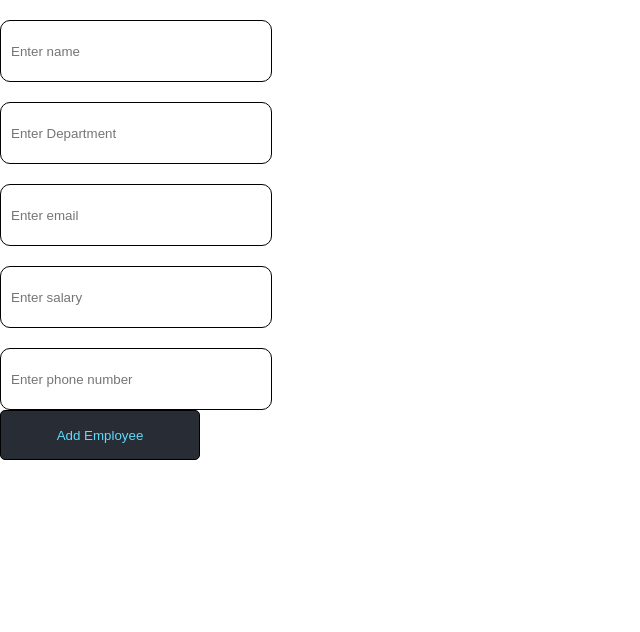
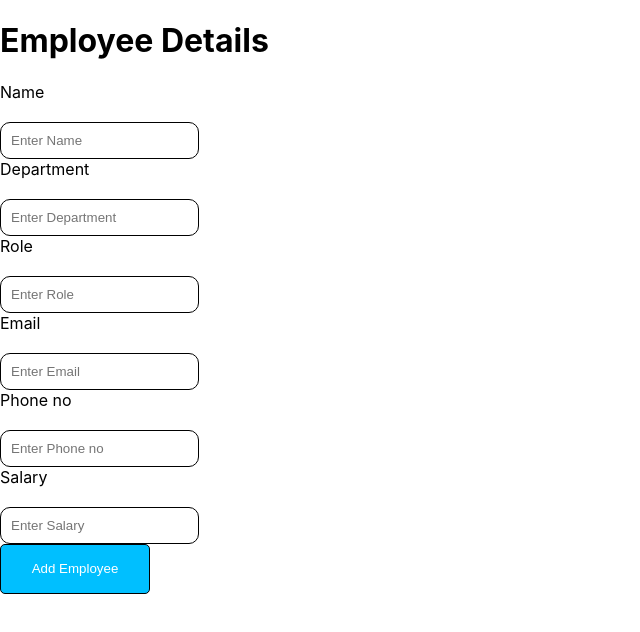
Before and after one commit to vk-vasanth-vk/Employee-Management-System, a React (Create React App) app in the folder employee-management-system/: page /create-employee in a window 1280 px wide. Shown: the top 632 px of the page, without its empty margins (0-640 px from the left). Built offline with nearby package versions, Linux system fonts and the light colour scheme.

Commit message:
List page UI ok, have to correct the Entry page

```diff
--- a/employee-management-system/package.json
+++ b/employee-management-system/package.json
@@ -3,6 +3,9 @@
   "version": "0.1.0",
   "private": true,
   "dependencies": {
+    "@emotion/react": "^11.14.0",
+    "@emotion/styled": "^11.14.0",
+    "@material-ui/core": "^4.12.4",
     "@mui/material": "^6.4.0",
     "@mui/styled-engine-sc": "^6.4.0",
     "axios": "^1.7.9",
--- a/employee-management-system/src/api/RetrieveData.jsx
+++ b/employee-management-system/src/api/RetrieveData.jsx
@@ -1,13 +1,13 @@
 import axios from "axios";
 
 // Function to retrieve employees
-export const RetrieveData = async (setEmployees, setMessage) => {
+export const RetrieveData = async (setEmployees) => {
     try {
         const response = await axios.get("http://localhost:8080/getEmployees");
 
         setEmployees(response.data); // Update the state with the fetched data
     } catch (error) {
         console.log("Error fetching employees:", error);
-        setMessage("Failed to fetch employees");
+        // setMessage("Failed to fetch employees");
     }
 };
--- a/employee-management-system/src/components/TableComponent.jsx
+++ b/employee-management-system/src/components/TableComponent.jsx
@@ -1,11 +1,18 @@
 import React, { useEffect, useState } from "react";
-import { useNavigate } from "react-router-dom";
+import { Checkbox } from "@mui/material";
 import { RetrieveData } from "../api/RetrieveData";
+import {useNavigate} from "react-router-dom";
 
-const TableComponent = () => {
+const TableComponent = ({ onSelect }) => {
     const [employees, setEmployees] = useState([]);
     const [message, setMessage] = useState("");
+    const [selectedIds, setSelectedIds] = useState([]);
     const navigate = useNavigate();
+
+    // Notify parent component of changes in selection
+    useEffect(() => {
+        onSelect(selectedIds);
+    }, [selectedIds, onSelect]);
 
     // Fetch data when the component mounts
     useEffect(() => {
@@ -20,17 +27,27 @@ const TableComponent = () => {
         navigate("/create-employee", { state: rowData }); // Pass rowData to the next page
     };
 
+    const handleCheckboxChange = (e, employee) => {
+        if (e.target.checked) {
+            setSelectedIds((prev) => [...prev, employee.id]);
+        } else {
+            setSelectedIds((prev) => prev.filter((id) => id !== employee.id));
+        }
+    };
+
     return (
-        <div className="text-black p-5">
+        <div className="text-black p-5 w-full h-[400px]">
             <table className="border-collapse border border-gray-400 w-full text-left">
                 <thead>
-                <tr className="bg-gray-200">
+                <tr className="bg-gray-300">
+                    <th></th>
                     <th scope="col">Id</th>
                     <th scope="col">Name</th>
                     <th scope="col">Department</th>
+                    <th scope="col">Role</th>
                     <th scope="col">Email</th>
+                    <th scope="col">Phone No</th>
                     <th scope="col">Salary</th>
-                    <th scope="col">Phone No</th>
                 </tr>
                 </thead>
                 <tbody>
@@ -46,30 +63,36 @@ const TableComponent = () => {
                             data-email={employee.email}
                             data-salary={employee.salary}
                             data-phone={employee.phoneNo}
-                            onClick={updateDetails} // Pass event to the handler
+                            onClick={(e) => {
+                                if (e.target.type === "checkbox" || e.target.closest("td").querySelector("input[type='checkbox']"))
+                                    return;
+                                updateDetails(e);
+                            }}
                         >
+                            <td className="border-none">
+                                <Checkbox
+                                    onChange={(e) => handleCheckboxChange(e, employee)}
+                                    checked={selectedIds.includes(employee.id)}
+                                />
+                            </td>
                             <td>{employee.id}</td>
                             <td>{employee.name}</td>
                             <td>{employee.department}</td>
+                            <td></td>
                             <td>{employee.email}</td>
+                            <td>{employee.phoneNo}</td>
                             <td>{employee.salary}</td>
-                            <td>{employee.phoneNo}</td>
                         </tr>
                     ))
                 ) : (
                     <tr>
-                        <td
-                            colSpan="5"
-                            className="border border-gray-400 px-4 py-2 text-center"
-                        >
+                        <td colSpan="7" className="text-center">
                             No records available
                         </td>
                     </tr>
                 )}
                 </tbody>
             </table>
-
-            {/* Display message if there is an issue */}
             {message && <p className="text-red-500 mt-4">{message}</p>}
         </div>
     );
--- a/employee-management-system/src/index.css
+++ b/employee-management-system/src/index.css
@@ -17,27 +17,17 @@ code {
 }
 
 button {
-  width: 200px;
+  width: 150px;
   height: 50px;
   border: 1px solid black;
   border-radius: 5px;
-  color: #61dafb;
-  background-color: #282c34;
+  color: white;
+  background-color: deepskyblue;
 }
 
 input {
-  width: 250px;
-  height: 40px;
   border: 1px solid black;
   border-radius: 10px;
   padding: 10px;
   margin-top: 20px;
 }
-
-th, td {
-  border: 1px solid #d1d5db;
-  padding-left: 1rem;
-  padding-right: 1rem;
-  padding-top: 0.5rem;
-  padding-bottom: 0.5rem;
-}
--- a/employee-management-system/src/pages/EmployeeCreation.jsx
+++ b/employee-management-system/src/pages/EmployeeCreation.jsx
@@ -2,13 +2,13 @@ import React, { useEffect, useState } from "react";
 import { useLocation, useNavigate } from "react-router-dom";
 import InsertData from "../api/InsertData";
 import UpdateData from "../api/UpdateData";
-import DeleteData from "../api/DeleteData";
 import "../index.css";
 
 const EmployeeCreation = () => {
     const [id, setId] = useState(0);
     const [name, setName] = useState("");
     const [dept, setDept] = useState("");
+    const [role, setRole] = useState("");
     const [email, setEmail] = useState("");
     const [salary, setSalary] = useState("");
     const [phone, setPhone] = useState("");
@@ -71,52 +71,45 @@ const EmployeeCreation = () => {
         }
     };
 
-    const deleteData = async () => {
-        try {
-            const response = await DeleteData(id);
-            navigate("/employee-list");
-        } catch (error) {
-            console.error("Error deleting employee:", error);
-            setMessage("Failed to delete record");
-        }
-    };
-
     return (
-        <div className="w-full h-[680px] flex items-center justify-center">
-            <div className="w-[550px] h-[600px] border border-black rounded-2xl flex justify-center items-center">
+        <div>
+            <div className="border border-black w-full h-[80px] flex items-center justify-center">
+                <h1 className="text-2xl font-bold">Employee Details</h1>
+            </div>
+            <div className="w-full h-[550px] flex justify-center mt-12">
+                <div className="w-[710px] h-[55 0px] border border-black rounded-2xl">
                     <form onSubmit={update ? updateDetails : handleSubmit}>
-                    {[{ label: "Enter name", value: name, onChange: setName, type: "text" },
-                        { label: "Enter Department", value: dept, onChange: setDept, type: "text" },
-                        { label: "Enter email", value: email, onChange: setEmail, type: "email" },
-                        { label: "Enter salary", value: salary, onChange: setSalary, type: "number" },
-                        { label: "Enter phone number", value: phone, onChange: setPhone, type: "number" },
+                        {[{ label: "Name", value: name, onChange: setName, type: "text" },
+                            { label: "Department", value: dept, onChange: setDept, type: "text" },
+                            { label: "Role", value: role, onChange: setRole, type: "text" },
+                            { label: "Email", value: email, onChange: setEmail, type: "email" },
+                            { label: "Phone no", value: phone, onChange: setPhone, type: "number" },
+                            { label: "Salary", value: salary, onChange: setSalary, type: "number" },
                         ].map((field, index) => (
-                        <div key={index} className="mb-4">
+                            <div key={index} className="mb-3 flex items-center">
+                                <div className="ml-[200px]">
+                                    <label htmlFor={field}>{field.label}</label>
+                                </div>
+                                <div className="">
                                     <input
                                         type={field.type}
-                                placeholder={field.label}
+                                        placeholder={`Enter ${field.label}`}
                                         value={field.value}
                                         onChange={(e) => field.onChange(e.target.value)}
-                                className="border p-2 w-full"
+                                        className="border border-gray-400 p-2 ml-4 w-[260px]"
                                     />
                                 </div>
+                            </div>
                         ))}
-                    <div className="h-[80px] w-full flex items-center">
+                        <div className="h-[80px] w-full flex items-center ml-[280px]">
                             <button type="submit" className="p-2 bg-blue-500 text-white rounded mr-4">
                                 {update ? "Update Details" : "Add Employee"}
                             </button>
-                        {update && (
-                            <button
-                                type="button"
-                                onClick={deleteData}
-                                className="p-2 bg-red-500 text-white rounded"
-                            >
-                                Delete Record
-                            </button>
-                        )}
+
                         </div>
                     </form>
                     {message && <p className="mt-4 text-red-500">{message}</p>}
+                </div>
             </div>
         </div>
     );
```
Also changed, not shown: employee-management-system/src/pages/EmployeeListPage.jsx (+45 -6 lines), 1 other file (tests, documents, lock files or other folders). Lines whose indentation alone changed are shown as unchanged.
